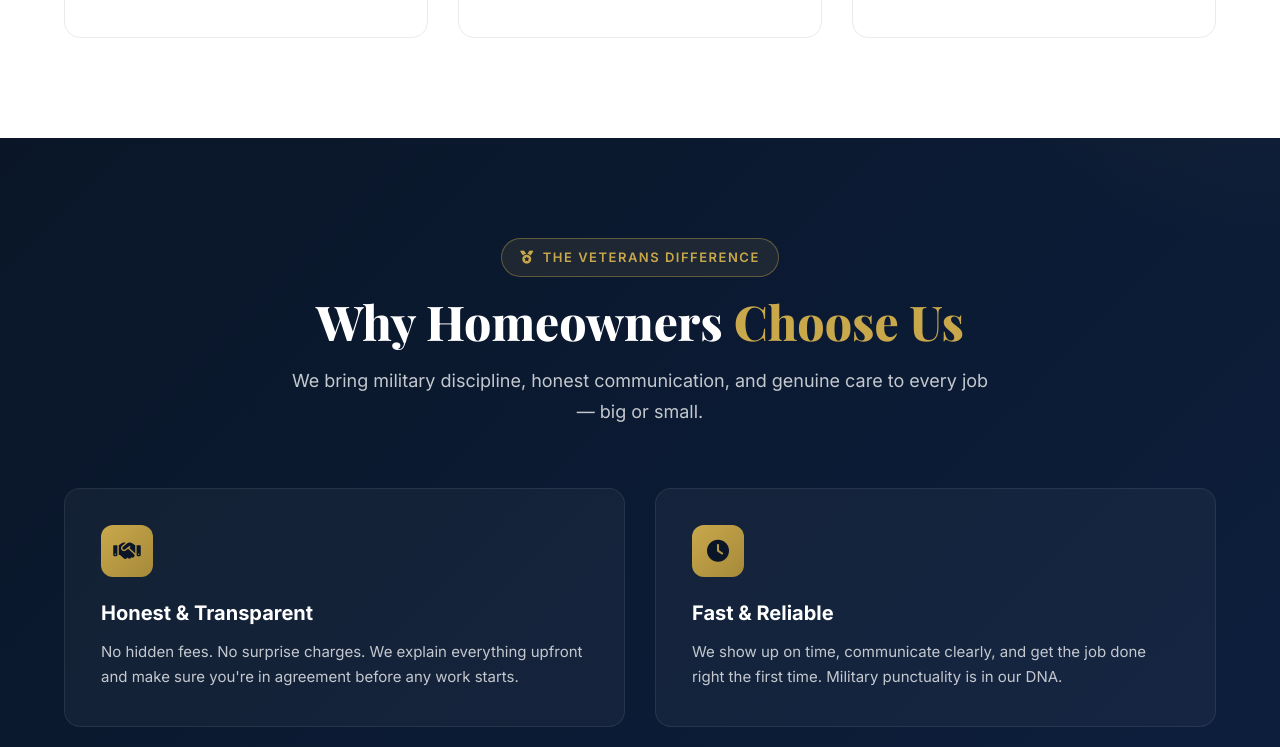
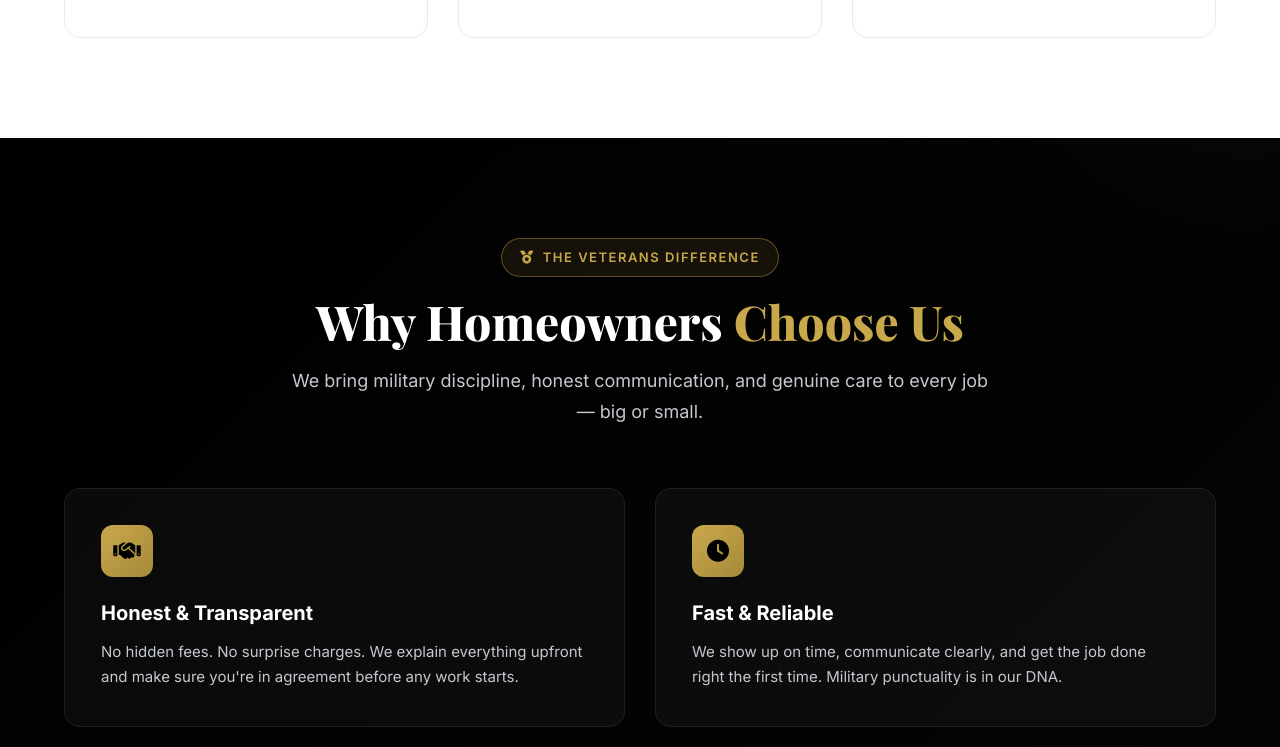
Before and after one commit to christianlee2014-alt/veterans-remodeling, a plain HTML site: page index.html in a window 1280 px wide. Shown: the part 2053-2800 px from the top of the page. Drawn offline with nearby package versions, Linux system fonts and the light colour scheme.

Commit message:
Swap navy to black, keep all other colors

```diff
--- a/index.html
+++ b/index.html
@@ -11,8 +11,8 @@
     <link rel="stylesheet" href="https://cdnjs.cloudflare.com/ajax/libs/font-awesome/6.5.1/css/all.min.css">
     <style>
         :root {
-            --navy: #0a1628;
-            --navy-light: #111d33;
+            --navy: #000000;
+            --navy-light: #0a0a0a;
             --gold: #c9a84c;
             --gold-light: #e2c36b;
             --gold-dark: #a68a3a;
@@ -250,7 +250,7 @@
             min-height: 92vh;
             display: flex;
             align-items: center;
-            background: linear-gradient(135deg, var(--navy) 0%, #0d2040 50%, #132d4f 100%);
+            background: linear-gradient(135deg, var(--navy) 0%, #050505 50%, #0a0a0a 100%);
             overflow: hidden;
         }
         .hero::before {
@@ -493,7 +493,7 @@
 
         /* ========== WHY US ========== */
         .why-us {
-            background: linear-gradient(135deg, var(--navy) 0%, #0d2040 100%);
+            background: linear-gradient(135deg, var(--navy) 0%, #050505 100%);
             color: var(--white);
             position: relative;
             overflow: hidden;
@@ -665,7 +665,7 @@
 
         /* ========== CTA BANNER ========== */
         .cta-banner {
-            background: linear-gradient(135deg, var(--navy) 0%, #0d2040 100%);
+            background: linear-gradient(135deg, var(--navy) 0%, #050505 100%);
             padding: 80px 0;
             text-align: center;
             position: relative;
```
